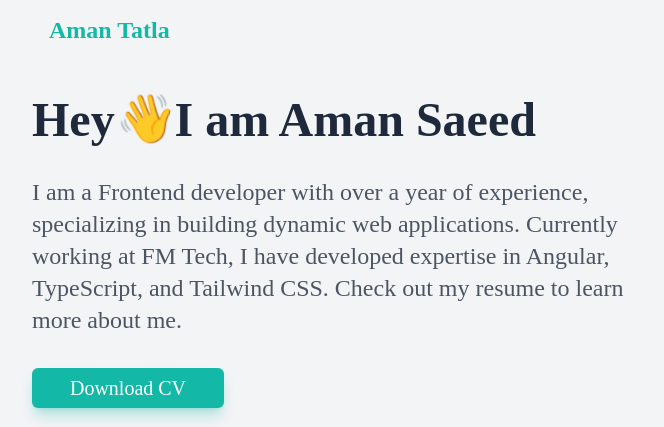
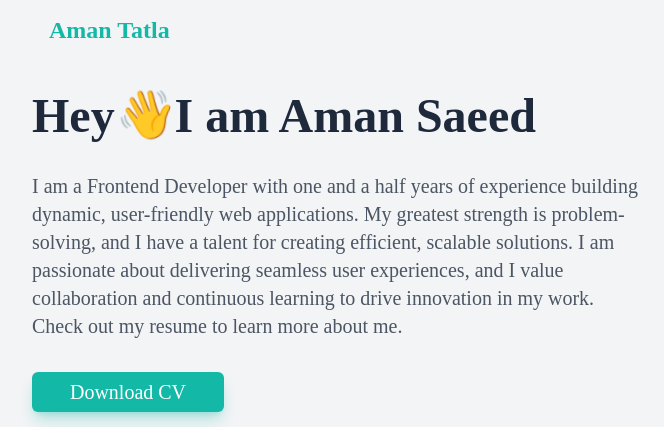
Before and after one commit to Amantatla/portfolio, a plain HTML site: page index.html in a window 1280 px wide. Shown: the top 427 px of the page, 0-664 px from the left. Drawn offline with nearby package versions, Linux system fonts and the light colour scheme; a web font is replaced by a local one.

Commit message:
setting career statment and profile

```diff
--- a/index.html
+++ b/index.html
@@ -58,15 +58,17 @@
                                     Hey<span class="waving-hand">👋</span>I am <br class="block sm:hidden" />Aman Saeed
                                 </p>
                                 <p
-                                    class="mt-3 leading-relaxed text-gray-600 md:mt-8 text-center md:text-left text-base sm:text-lg md:text-xl lg:text-2xl">
-                                    I am a Frontend developer with over a year of experience, specializing in building
-                                    dynamic web applications. Currently working at FM Tech, I have developed expertise
-                                    in Angular, TypeScript, and Tailwind CSS. Check out my resume to learn more about
+                                    class="mt-3 leading-relaxed text-gray-600 md:mt-8 text-center md:text-left text-sm sm:text-base md:text-lg lg:text-xl">
+                                    I am a Frontend Developer with one and a half years of experience building dynamic,
+                                    user-friendly web applications. My greatest strength is problem-solving, and I have
+                                    a talent for creating efficient, scalable solutions. I am passionate about
+                                    delivering seamless user experiences, and I value collaboration and continuous
+                                    learning to drive innovation in my work. Check out my resume to learn more about
                                     me.</p>
                                 <div class="text-center md:text-left">
                                     <button
                                         class="resume mt-4 text-xl md:mt-8 bg-teal-500 font-medium text-white h-10 w-36 sm:w-40 md:w-44 lg:w-48 rounded-md shadow-lg shadow-teal-500/30 transition-all duration-300 hover:bg-teal-600">
-                                        <a target="_blank" href="https://drive.google.com/file/d/1TDsKfz9gE6yFefGRXvcAyHK3g5-12fPm/view?usp=sharing">Download
+                                        <a target="_blank" href="#">Download
                                             CV</a></button>
                                 </div>
 
@@ -77,7 +79,7 @@
                                     src="img/blob.svg" alt="" />
 
                                 <img class="relative w-full xl:max-w-lg xl:mx-auto 2xl:origin-bottom 2xl:scale-110"
-                                    src="img/heroimg.png" alt="" />
+                                    src="img/heroimg.svg" alt="" />
                             </div>
                         </div>
                     </div>
```
Also changed, not shown: 1 other file.
